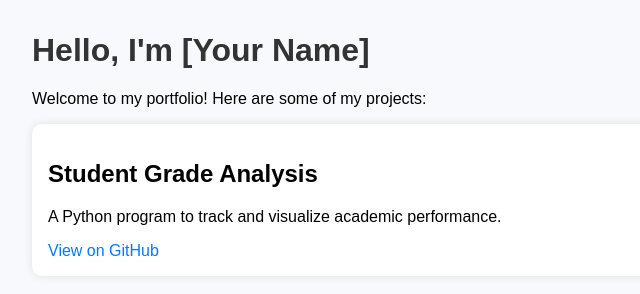
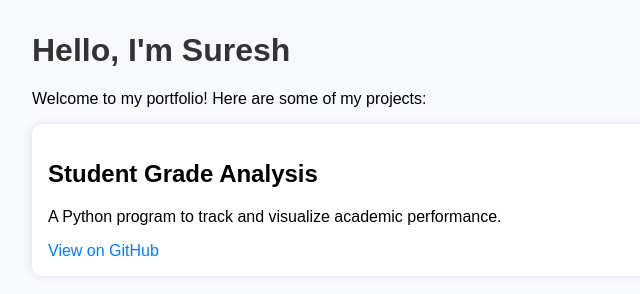
Before and after one commit to Sureshcheemala/Sureshcheemala.github.io, a plain HTML site: page index.html in a window 1280 px wide. Shown: the whole page, without its empty margins (0-640 px from the left). Drawn offline with Linux system fonts and the light colour scheme.

Commit message:
index.html

```diff
--- a/index.html
+++ b/index.html
@@ -7,7 +7,7 @@
     <link rel="stylesheet" href="style.css">
 </head>
 <body>
-    <h1>Hello, I'm [Your Name]</h1>
+    <h1>Hello, I'm Suresh</h1>
     <p>Welcome to my portfolio! Here are some of my projects:</p>
 
     <div class="project">
```
